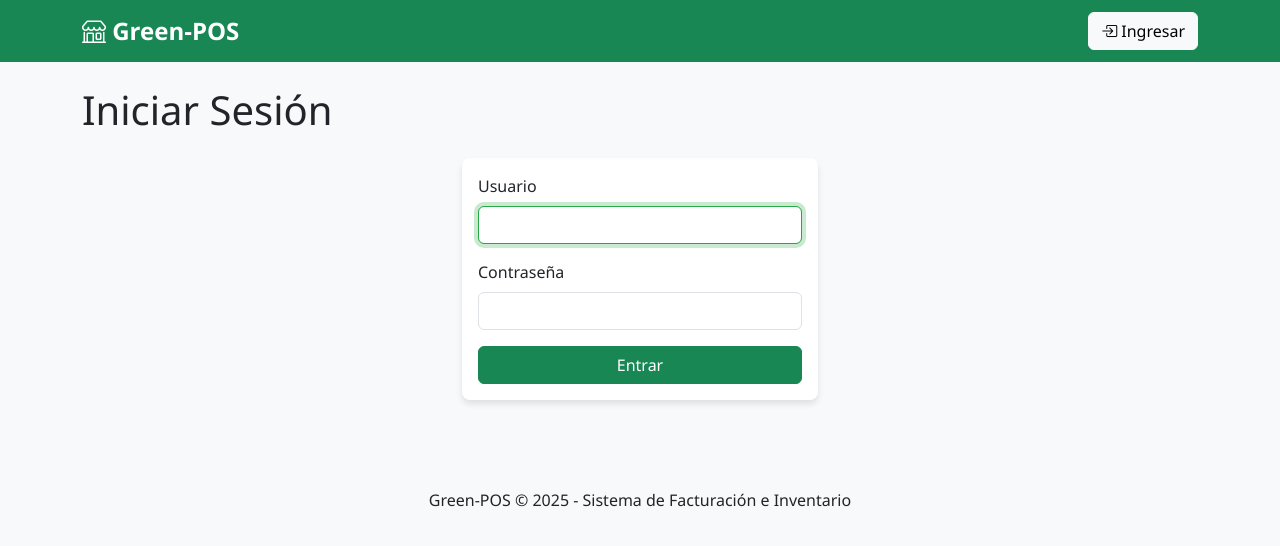
After one commit to handresc1127/Green-POS, a Flask app: page /login in a window 1280 px wide. The commit adds this page. Shown: the top 546 px of the page. Run offline with Flask 3, Linux system fonts and the light colour scheme.

Commit message:
Implement user authentication with login and logout functionality, and create user model

```diff
--- a/app.py
+++ b/app.py
@@ -1,13 +1,17 @@
 from flask import Flask, render_template, redirect, url_for, request, flash, jsonify
-from models.models import db, Product, Customer, Invoice, InvoiceItem, Setting
+from models.models import db, Product, Customer, Invoice, InvoiceItem, Setting, User
 import os
 from datetime import datetime, timezone
 import json
+from flask_login import LoginManager, login_user, logout_user, login_required, current_user
 
 app = Flask(__name__)
 app.config['SECRET_KEY'] = 'green-pos-secret-key'
 app.config['SQLALCHEMY_DATABASE_URI'] = 'sqlite:///app.db'
 app.config['SQLALCHEMY_TRACK_MODIFICATIONS'] = False
+
+login_manager = LoginManager(app)
+login_manager.login_view = 'login'
 
 db.init_app(app)
 
@@ -16,12 +20,43 @@ db.init_app(app)
 def inject_now():
     return {"now": datetime.now(timezone.utc)}
 
+@login_manager.user_loader
+def load_user(user_id):
+    return db.session.get(User, int(user_id))
+
 # Create DB tables if they don't exist
 with app.app_context():
     db.create_all()
+    User.create_defaults()
 
-# Home route
+# Login routes
+@app.route('/login', methods=['GET', 'POST'])
+def login():
+    if request.method == 'POST':
+        username = request.form.get('username')
+        password = request.form.get('password')
+        user = User.query.filter_by(username=username).first()
+        if user and user.check_password(password):
+            if not user.active:
+                flash('Usuario inactivo', 'danger')
+                return redirect(url_for('login'))
+            login_user(user)
+            flash('Inicio de sesión exitoso', 'success')
+            next_page = request.args.get('next') or url_for('index')
+            return redirect(next_page)
+        flash('Credenciales inválidas', 'danger')
+    return render_template('auth/login.html')
+
+@app.route('/logout')
+@login_required
+def logout():
+    logout_user()
+    flash('Sesión cerrada', 'success')
+    return redirect(url_for('login'))
+
+# Proteger rutas principales
 @app.route('/')
+@login_required
 def index():
     product_count = Product.query.count()
     customer_count = Customer.query.count()
--- a/requirements.txt
+++ b/requirements.txt
@@ -5,3 +5,4 @@ wtforms==3.0.1
 email_validator==2.0.0
 werkzeug==2.3.7
 reportlab==4.0.4
+flask-login==0.6.3
--- /dev/null
+++ b/templates/auth/login.html
@@ -0,0 +1,24 @@
+{% extends 'layout.html' %}
+{% block title %}Iniciar Sesión - Green-POS{% endblock %}
+{% block page_title %}Iniciar Sesión{% endblock %}
+{% block content %}
+<div class="row justify-content-center">
+  <div class="col-md-4">
+    <div class="card">
+      <div class="card-body">
+        <form method="post">
+          <div class="mb-3">
+            <label class="form-label">Usuario</label>
+            <input type="text" name="username" class="form-control" required autofocus>
+          </div>
+          <div class="mb-3">
+            <label class="form-label">Contraseña</label>
+            <input type="password" name="password" class="form-control" required>
+          </div>
+          <button class="btn btn-success w-100" type="submit">Entrar</button>
+        </form>
+      </div>
+    </div>
+  </div>
+</div>
+{% endblock %}
--- a/templates/layout.html
+++ b/templates/layout.html
@@ -18,7 +18,7 @@
     <!-- Navbar -->
     <nav class="navbar navbar-expand-lg navbar-dark bg-success">
         <div class="container">
-            <a class="navbar-brand" href="{{ url_for('index') }}">
+            <a class="navbar-brand" href="{{ url_for('index') if current_user.is_authenticated else url_for('login') }}">
                 <i class="bi bi-shop"></i> Green-POS
             </a>
             <button class="navbar-toggler" type="button" data-bs-toggle="collapse" data-bs-target="#navbarNav">
@@ -26,6 +26,7 @@
             </button>
             <div class="collapse navbar-collapse" id="navbarNav">
                 <ul class="navbar-nav me-auto">
+                    {% if current_user.is_authenticated %}
                     <li class="nav-item">
                         <a class="nav-link {% if request.path == '/' %}active{% endif %}" href="{{ url_for('index') }}">
                             <i class="bi bi-house-door"></i> Inicio
@@ -51,11 +52,28 @@
                             <i class="bi bi-gear"></i> Configuración
                         </a>
                     </li>
+                    {% endif %}
                 </ul>
                 <div class="d-flex">
-                    <a href="{{ url_for('invoice_new') }}" class="btn btn-light">
+                    {% if current_user.is_authenticated %}
+                    <a href="{{ url_for('invoice_new') }}" class="btn btn-light me-2">
                         <i class="bi bi-plus-circle"></i> Nueva Factura
                     </a>
+                    <div class="dropdown">
+                        <button class="btn btn-outline-light dropdown-toggle" data-bs-toggle="dropdown">
+                            <i class="bi bi-person-circle"></i> {{ current_user.username }}
+                        </button>
+                        <ul class="dropdown-menu dropdown-menu-end">
+                            <li><span class="dropdown-item-text small text-muted">Rol: {{ current_user.role }}</span></li>
+                            <li><hr class="dropdown-divider"></li>
+                            <li><a class="dropdown-item" href="{{ url_for('logout') }}"><i class="bi bi-box-arrow-right"></i> Salir</a></li>
+                        </ul>
+                    </div>
+                    {% else %}
+                    <a href="{{ url_for('login') }}" class="btn btn-light">
+                        <i class="bi bi-box-arrow-in-right"></i> Ingresar
+                    </a>
+                    {% endif %}
                 </div>
             </div>
         </div>
```
Also changed, not shown: models/models.py (+32 -0 lines).
